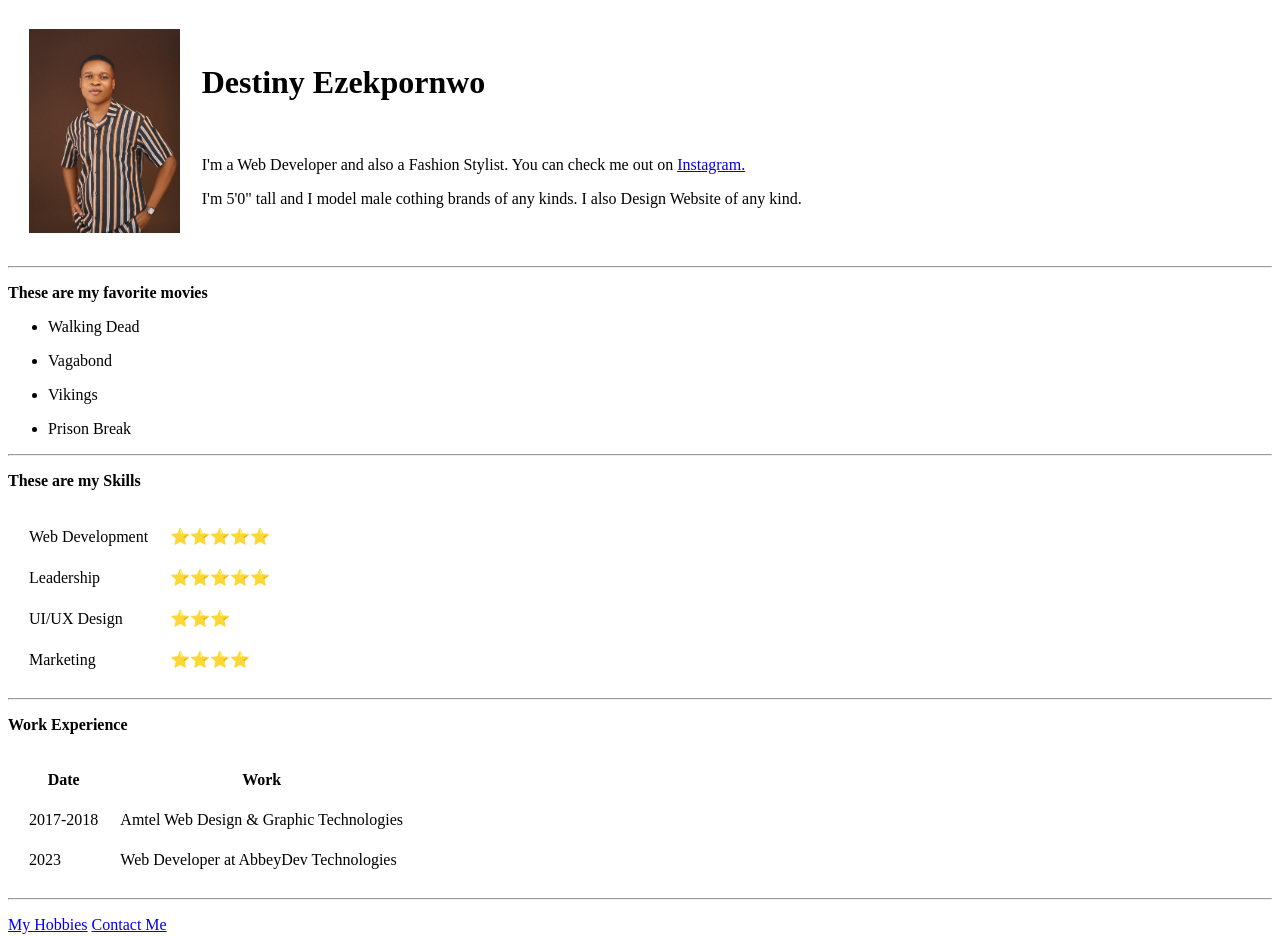
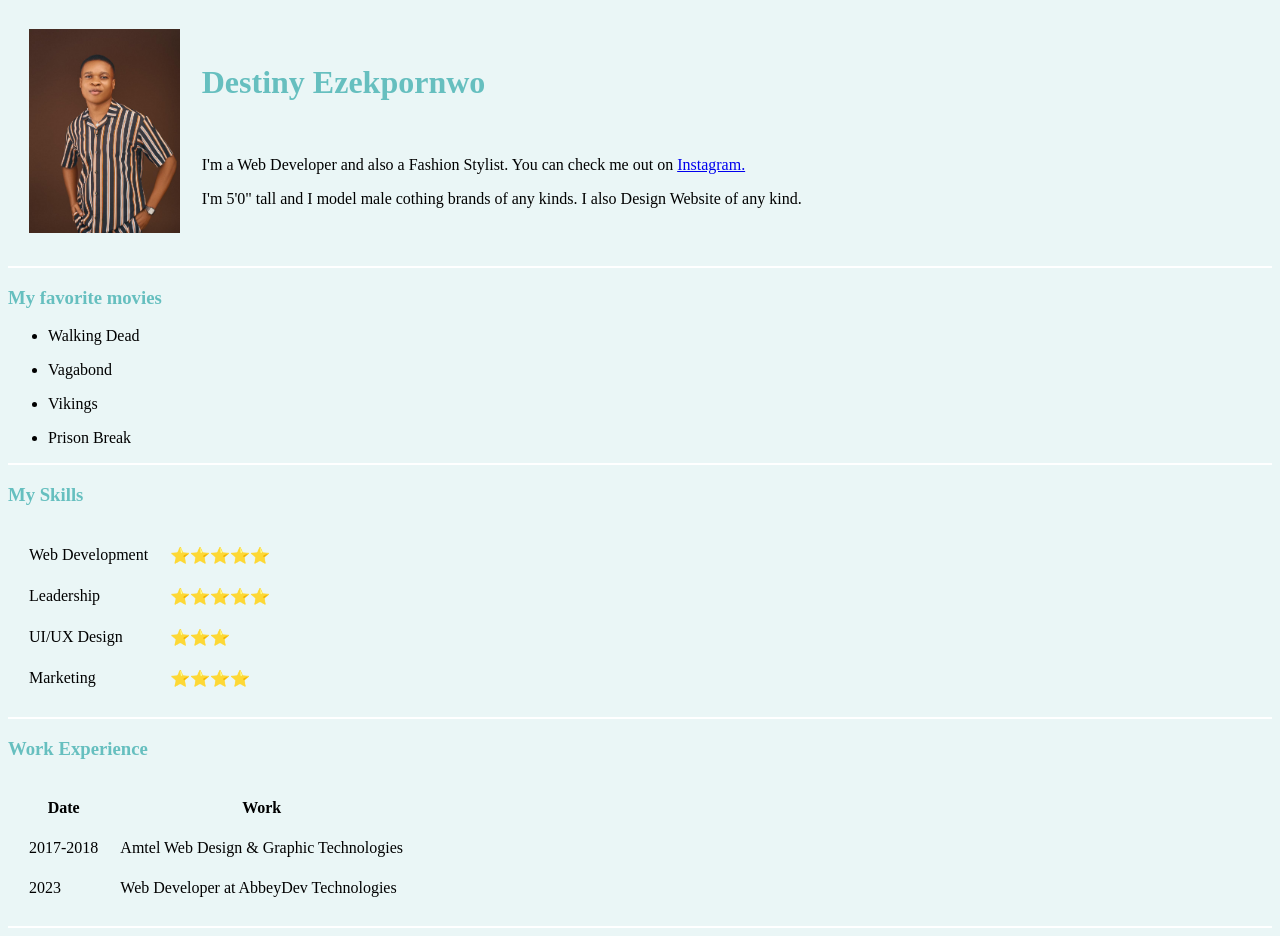
Before and after one commit to DestinyJFK/Portfolio, a plain HTML site: page index.html in a window 1280 px wide. Shown: the top 936 px of the page. Drawn offline with Linux system fonts and the light colour scheme.

Commit message:
version 2
version 2 0f my Portfolio

```diff
--- a/index.html
+++ b/index.html
@@ -5,7 +5,8 @@
     <meta http-equiv="X-UA-Compatible" content="IE=edge" />
     <meta name="viewport" content="width=device-width, initial-scale=1.0" />
     <title>Destiny's Personal Website</title>
-  </head>
+<link rel="stylesheet" href="styles.css">
+ </head>
   <body>
    <table cellspacing="20">
     <tr> <td>
@@ -30,11 +31,8 @@
 
   </table>
 
-
-
-
     <hr />
-    <p><b> These are my favorite movies</b></p>
+   <h3>My favorite movies</h3>
     <ul>
       <li>Walking Dead</li>
     </ul>
@@ -49,7 +47,7 @@
     </ul>
     <hr />
 
-    <p><b>These are my Skills</b></p>
+   <h3>My Skills</h3>
 
     <table cellspacing="20">
       <tr>
@@ -70,7 +68,7 @@
       </tr>
     </table>
     <hr />
-    <p><b>Work Experience</b></p>
+    <h3>Work Experience</h3>
     <table cellspacing="20">
       <thead>
         <tr>
--- /dev/null
+++ b/styles.css
@@ -0,0 +1,18 @@
+body {
+    background-color: #EAF6F6;
+
+}
+
+h1 {
+    color: #66BFBF;
+}
+
+hr {
+    background-color: white;
+    border: none;
+    height: 2px;
+}
+
+h3 {
+    color: #66BFBF;
+}
```
Also changed, not shown: contact.html (+1 -0 lines), hobbies.html (+1 -0 lines).
